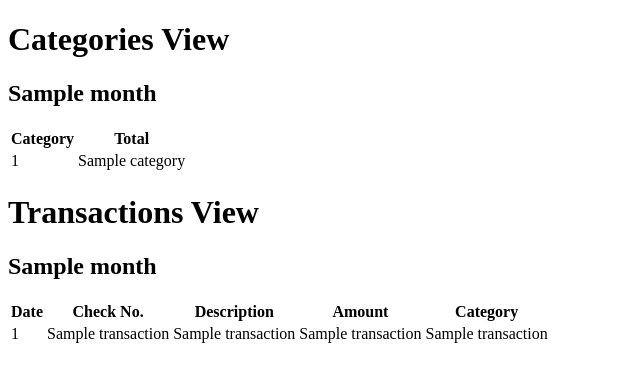
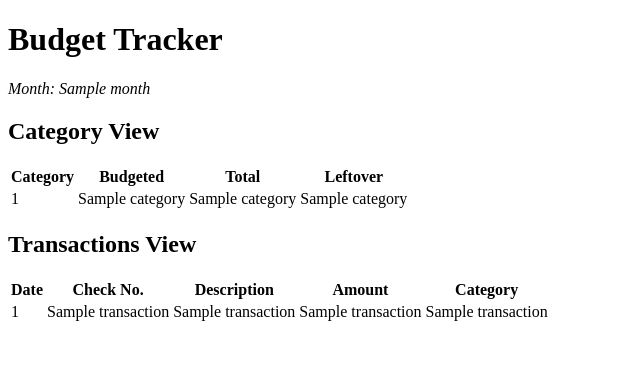
Before and after one commit to cpgillem/budget-loader, a Flask app: template templates/index.html in a window 1280 px wide. Shown: the top 382 px of the page, without its empty margins (0-640 px from the left). Run offline with Flask 3, Linux system fonts and the light colour scheme; the template is opened without the code that fills it: most values are stand-ins (such as "Sample title", 1, 10 or a date in 2020).

Commit message:
Add budget allocation feature.

```diff
--- a/main.py
+++ b/main.py
@@ -108,6 +108,6 @@ if len(path) > 0:
         load_discover()
 
 # TODO:
-# - fill out all patterns
-# - budget table
-# - create webpage summary
+# - regex detection for account and format on filenames
+# - cron job to load automatically
+# - budget setting features
--- a/templates/index.html
+++ b/templates/index.html
@@ -5,23 +5,28 @@
     <title>Budget Tracker</title>
 </head>
 <body>
-    <h1>Categories View</h1>
-    <h2>{{ month }}</h2>
+    <h1>Budget Tracker</h1>
+    <i>Month: {{ month }}</i>
+
+    <h2>Category View</h2>
     <table>
         <tr>
             <th>Category</th>
+            <th>Budgeted</th>
             <th>Total</th>
+            <th>Leftover</th>
         </tr>
         {% for category in categories %}
             <tr>
                 <td>{{ category[0] }}</td>
                 <td>{{ category[1] }}</td>
+                <td>{{ category[2] }}</td>
+                <td>{{ category[3] }}</td>
             </tr>
         {% endfor %}
     </table>
 
-    <h1>Transactions View</h1>
-    <h2>{{ month }}</h2>
+    <h2>Transactions View</h2>
     <table>
         <tr>
             <th>Date</th>
```
Also changed, not shown: server.py (+13 -8 lines), 1 other file.
